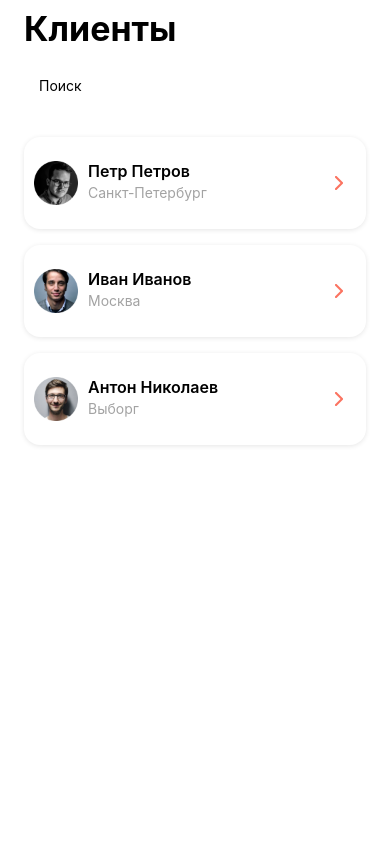
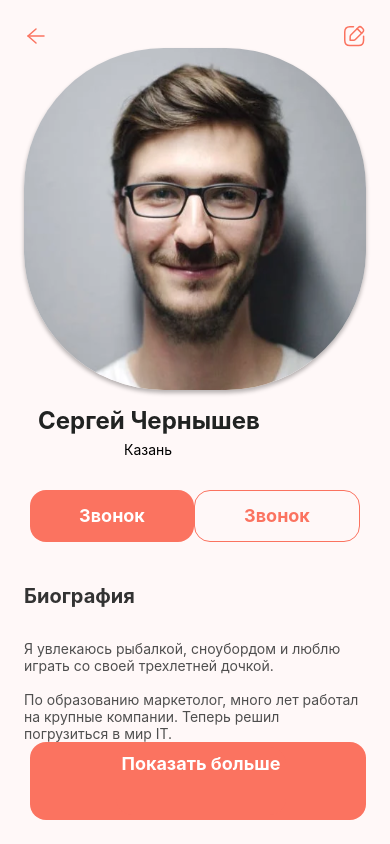
Before and after one commit to Siyalov/React_Native_Client-, a React Native app: screen / in a window 390 px wide. Built offline with nearby package versions, Linux system fonts and the light colour scheme.

Commit message:
Navigation

```diff
--- a/App.js
+++ b/App.js
@@ -1,19 +1,70 @@
 import React from 'react';
 import {useState} from 'react';
 import { Text, View } from 'react-native';
+import { Checkbox, Button } from 'react-native-paper';
+import { NavigationContainer } from '@react-navigation/native';
+import { createStackNavigator } from '@react-navigation/stack';
+
+import 'react-native-gesture-handler';
 
 import Profile from './pages/Profile';
 import Registration from './pages/Registration';
 import Clients from './pages/Clients';
 
+function ProfileScreen({ navigation }) {
+  return (
+    <View style={{ flex: 1, alignItems: 'center', justifyContent: 'center' }}>
+      <Button
+        title="Go to Profile"
+        onPress={() => navigation.navigate('Profile')}
+      />
+    </View>
+  );
+}
+
+function RegistrationScreen({ navigation }) {
+  return (
+    <View style={{ flex: 1, alignItems: 'center', justifyContent: 'center' }}>
+      <Button
+        title="Go to Notifications"
+        onPress={() => navigation.navigate('Notifications')}
+      />
+      <Button title="Go back" onPress={() => navigation.goBack()} />
+    </View>
+  );
+}
+
+function ClientsScreen({ navigation }) {
+  return (
+    <View style={{ flex: 1, alignItems: 'center', justifyContent: 'center' }}>
+      <Button
+        title="Go to Settings"
+        onPress={() => navigation.navigate('Settings')}
+      />
+      <Button title="Go back" onPress={() => navigation.goBack()} />
+    </View>
+  );
+}
 
 
+const Stack = createStackNavigator();
+
+function MyStack() {
+  return (
+    <Stack.Navigator initialRouteName="Clients" screenOptions={{headerShown:false}} >
+      <Stack.Screen name="Profile" options={{title: "Профиль"}} component={ProfileScreen} />
+      <Stack.Screen name="Registration" options={{title: "Регистрация"}} component={RegistrationScreen} />
+      <Stack.Screen name="Clients" options={{title: "Клиент"}} component={ClientsScreen} />
+
+    </Stack.Navigator>
+  );
+}
 
 export default function App() {
 
   return (
-   <View>
-   <Clients/>
-   </View>
+   <NavigationContainer>
+      <Profile />
+    </NavigationContainer>
   );
 }
--- a/app.json
+++ b/app.json
@@ -1,7 +1,7 @@
 {
   "expo": {
     "name": "react_native_client",
-    "slug": "snack-bf4c5357-2a35-40ac-99bd-2fb0e6a01180",
+    "slug": "snack-479af5f6-dabd-42d2-9994-633a2db571f9",
     "version": "1.0.0",
     "orientation": "portrait",
     "icon": "./assets/icon.png",
--- a/components/ActiveButton.js
+++ b/components/ActiveButton.js
@@ -5,6 +5,7 @@ export default function ActiveButton(props) {
   console.log(props);
   console.log(props.text);
   console.log('LigthButton');
+   console.log('Привет');
 
   return (
     <View style={styles.call}>
--- a/pages/Clients.js
+++ b/pages/Clients.js
@@ -1,6 +1,6 @@
 import React from 'react';
 import { useState } from 'react';
-import { Text, View, StyleSheet, TextInput } from 'react-native';
+import { Text, View, StyleSheet, TextInput, Image } from 'react-native';
 
 import ClientItem from '../components/ClientItem';
 
@@ -29,11 +29,15 @@ const client3 = {
 export default function Clients() {
   const [clients, setClients] = useState([client1, client2, client3]);
   const [findState, setFindState] = useState('');
-  const onFind = e => {setFindState(e.target.value)};
+  const onFind = (e) => {
+    setFindState(e.target.value);
+  };
 
   return (
     <View style={styles.container}>
       <Text style={styles.header}>Клиенты</Text>
+      <View style={styles.imageInput}>
+        <Image style={styles.search} source={require('../assets/Icon3.svg')} />
         <TextInput
           style={styles.input}
           onChangeText={onFind}
@@ -41,6 +45,7 @@ export default function Clients() {
           placeholder="Поиск"
           keyboardType="numeric"
         />
+      </View>
       <View>
         {clients.map((client) => (
           <ClientItem client={client} />
@@ -60,11 +65,17 @@ const styles = StyleSheet.create({
     fontWeight: 700,
   },
   input: {
-    marginTop:16,
-    marginBottom:24,
-    height: 40,
-    borderWidth: 1,
-    padding: 15,
+   padding: 10,
+  },
+  search: {
+    marginLeft: 15,
+
+  },
+  imageInput: {
+    flexDirection: 'row',
+    marginTop: 16,
+    marginBottom: 24,
+    alignItems: "center",
     borderRadius: 16,
     border: 'none',
     background: '#F6F6F6',
```
Also changed, not shown: components/index.js (added, +13 -0 lines), package.json (+7 -1 lines), assets/Icon2.png (added), assets/Icon3.svg (added). Lines whose indentation alone changed are shown as unchanged.
